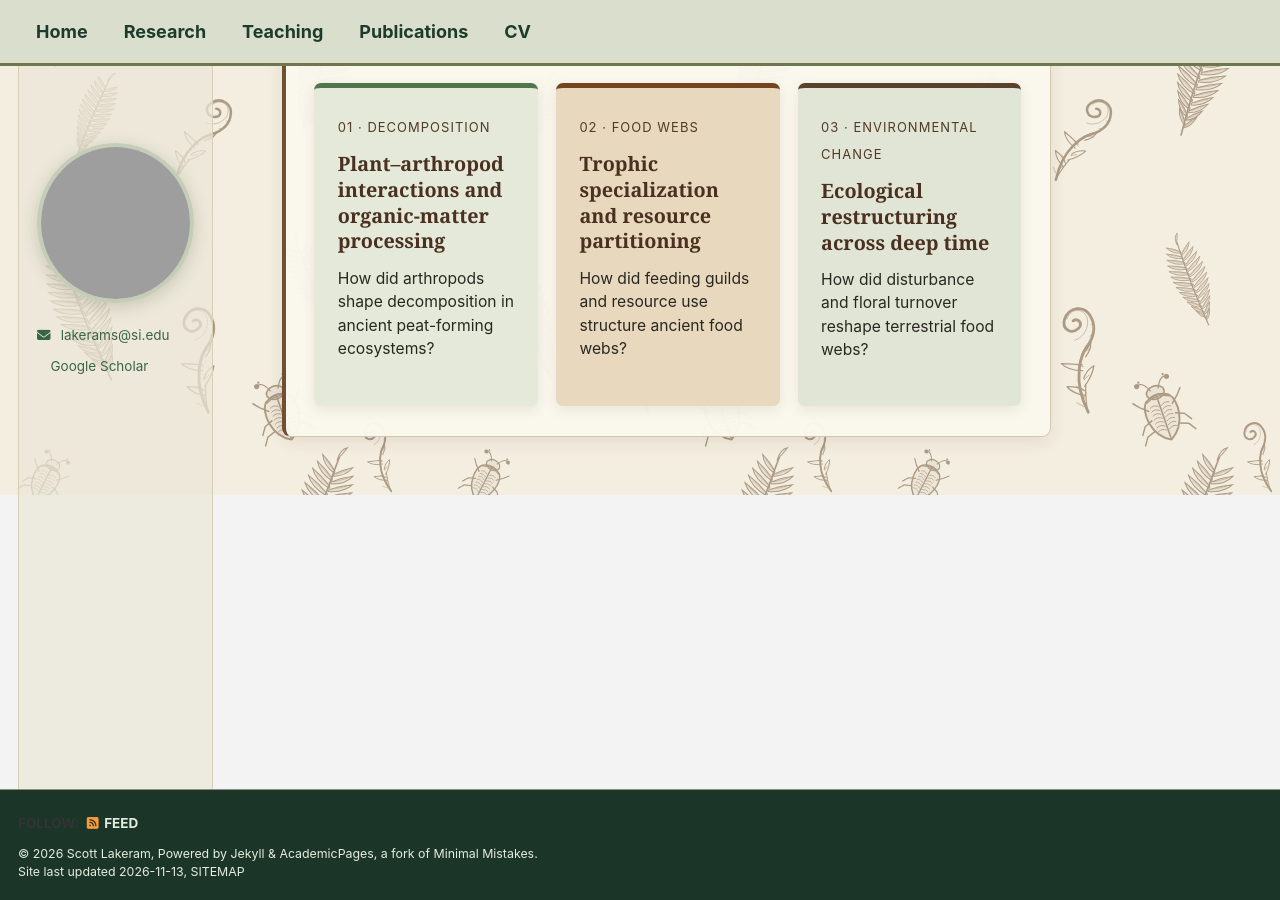
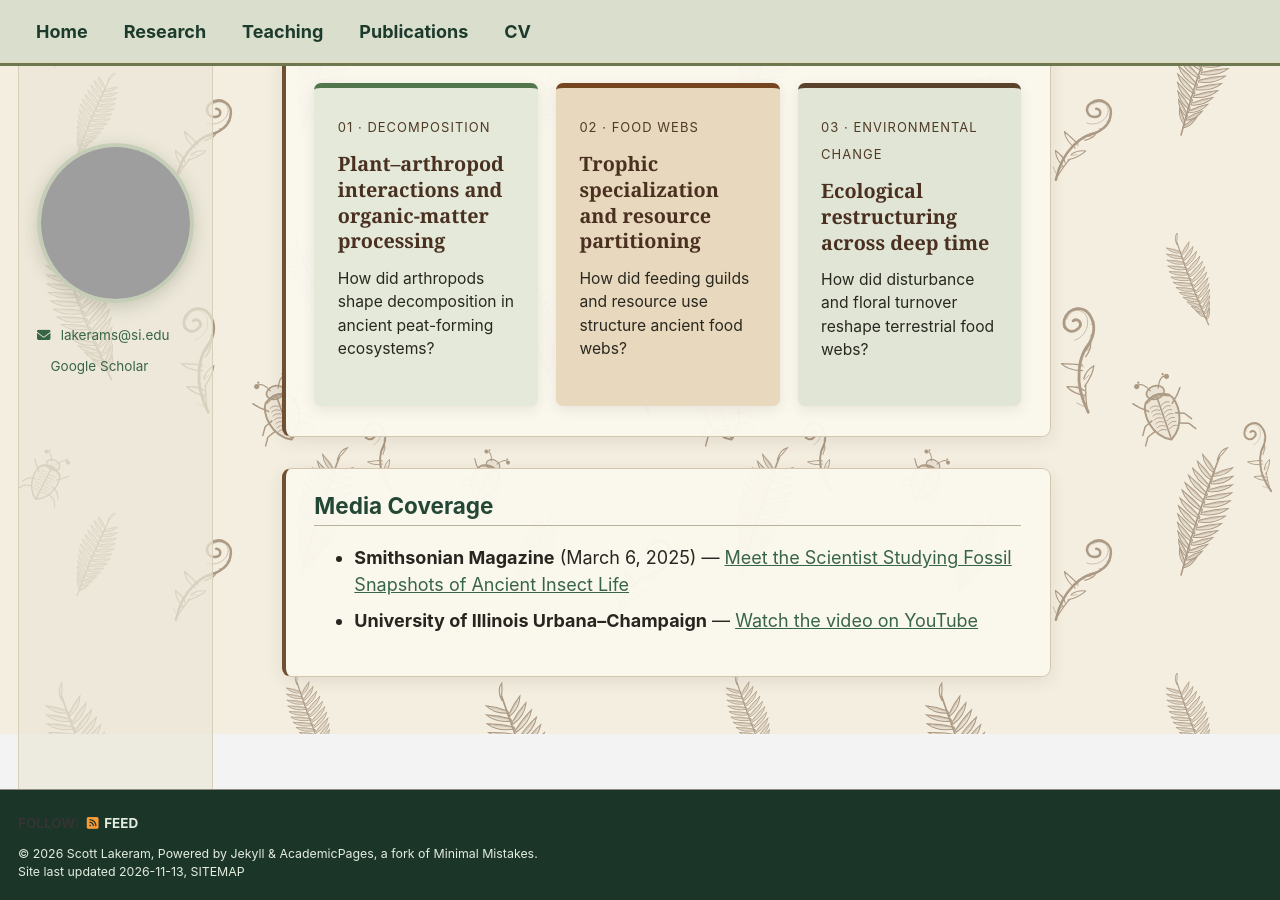
Before and after one commit to slakeram/slakeram.github.io, a Jekyll site: the page built from _pages/about.md, in a window 1280 px wide and 900 px high, scrolled down 1119 px. Built offline with Jekyll 4.4.1, drawn with Linux system fonts in a browser that asks for light colours; a script bundle is joined from its source files by our own code; a style sheet for code colours, icons or effects is not loaded; grey boxes are pictures that could not be loaded.

Commit message:
Add Smithsonian and UIUC media coverage links to homepage

```diff
--- a/_pages/about.md
+++ b/_pages/about.md
@@ -38,3 +38,12 @@ To investigate these questions, I examine fossil plants and feeding traces such
 </div>
 
 </section>
+
+<section class="botanical-content-panel botanical-media-coverage" markdown="1">
+
+## Media Coverage
+
+- **Smithsonian Magazine** (March 6, 2025) — [Meet the Scientist Studying Fossil Snapshots of Ancient Insect Life](https://www.smithsonianmag.com/blogs/national-museum-of-natural-history/2025/03/06/meet-the-scientist-studying-fossil-snapshots-of-ancient-insect-life/)
+- **University of Illinois Urbana–Champaign** — [Watch the video on YouTube](https://www.youtube.com/watch?v=QH5GECWea8w)
+
+</section>
```
